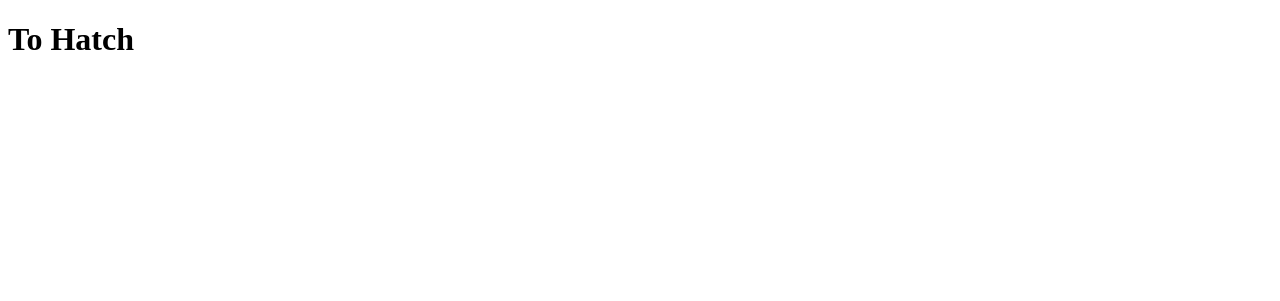
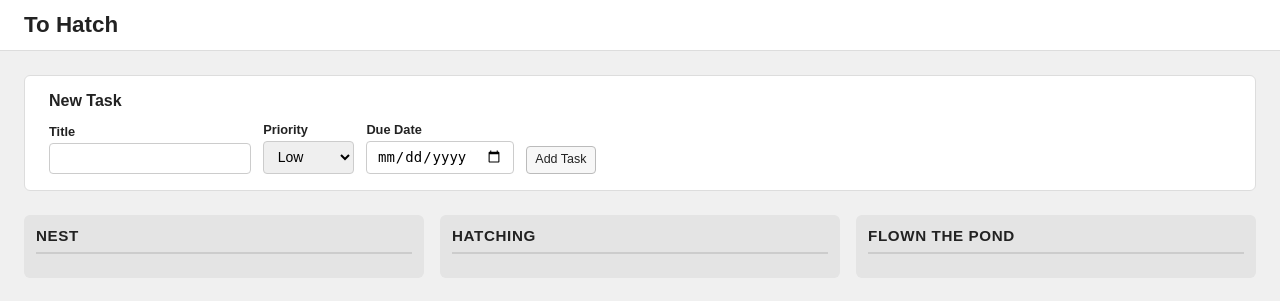
Before and after one commit to diskdog/to-hatch, a FastAPI app: page / in a window 1280 px wide. Before the commit the part shown is almost empty. Shown: the top 301 px of the page. Run offline with FastAPI, Linux system fonts and the light colour scheme.

Commit message:
Kanban Board Layout

```diff
--- /dev/null
+++ b/static/style.css
@@ -0,0 +1,227 @@
+*, *::before, *::after {
+  box-sizing: border-box;
+}
+
+body {
+  margin: 0;
+  font-family: sans-serif;
+  background: #f0f0f0;
+  color: #222;
+}
+
+/* Header */
+.site-header {
+  padding: 0.75rem 1.5rem;
+  background: #fff;
+  border-bottom: 1px solid #ddd;
+}
+
+.site-header h1 {
+  margin: 0;
+  font-size: 1.4rem;
+}
+
+main {
+  padding: 1.5rem;
+  max-width: 1280px;
+  margin: 0 auto;
+}
+
+/* Task creation form */
+.task-form {
+  background: #fff;
+  border: 1px solid #ddd;
+  border-radius: 6px;
+  padding: 1rem 1.5rem;
+  margin-bottom: 1.5rem;
+}
+
+.task-form h2 {
+  margin: 0 0 0.75rem;
+  font-size: 1rem;
+  font-weight: 700;
+}
+
+.form-row {
+  display: flex;
+  flex-wrap: wrap;
+  gap: 0.75rem;
+  align-items: flex-end;
+}
+
+.form-group {
+  display: flex;
+  flex-direction: column;
+  gap: 0.25rem;
+}
+
+.form-group label {
+  font-size: 0.8rem;
+  font-weight: 600;
+}
+
+.form-group input,
+.form-group select {
+  padding: 0.4rem 0.6rem;
+  border: 1px solid #ccc;
+  border-radius: 4px;
+  font-size: 0.875rem;
+}
+
+/* Kanban board */
+.board {
+  display: flex;
+  gap: 1rem;
+  align-items: flex-start;
+}
+
+.column {
+  flex: 1;
+  min-width: 0;
+  background: #e4e4e4;
+  border-radius: 6px;
+  padding: 0.75rem;
+}
+
+.column-header {
+  margin: 0 0 0.75rem;
+  font-size: 0.95rem;
+  font-weight: 700;
+  text-transform: uppercase;
+  letter-spacing: 0.04em;
+  padding-bottom: 0.5rem;
+  border-bottom: 2px solid #ccc;
+}
+
+.card-list {
+  display: flex;
+  flex-direction: column;
+  gap: 0.5rem;
+}
+
+/* Task cards */
+.card {
+  background: #fff;
+  border: 1px solid #ddd;
+  border-left: 4px solid #999;
+  border-radius: 4px;
+  padding: 0.75rem;
+}
+
+.card.priority-high {
+  border-left-color: #c53030;
+}
+
+.card.priority-medium {
+  border-left-color: #c05621;
+}
+
+.card.priority-low {
+  border-left-color: #2b6cb0;
+}
+
+.card-title {
+  margin: 0 0 0.4rem;
+  font-size: 0.9rem;
+  font-weight: 600;
+}
+
+.card-meta {
+  display: grid;
+  grid-template-columns: auto 1fr;
+  column-gap: 0.4rem;
+  row-gap: 0.1rem;
+  margin: 0 0 0.5rem;
+  font-size: 0.78rem;
+  color: #555;
+}
+
+.card-meta dt {
+  font-weight: 600;
+}
+
+.card-meta dd {
+  margin: 0;
+}
+
+.card-actions {
+  display: flex;
+  flex-wrap: wrap;
+  gap: 0.35rem;
+}
+
+.card-actions form {
+  display: contents;
+}
+
+/* Buttons */
+.btn,
+.btn-delete,
+.btn-move,
+.btn-move-back {
+  display: inline-block;
+  padding: 0.25rem 0.55rem;
+  border: 1px solid #bbb;
+  border-radius: 4px;
+  font-size: 0.78rem;
+  cursor: pointer;
+  background: #f7f7f7;
+  color: #222;
+  text-decoration: none;
+  white-space: nowrap;
+  line-height: 1.4;
+}
+
+.btn:hover,
+.btn-delete:hover,
+.btn-move:hover,
+.btn-move-back:hover {
+  background: #ececec;
+}
+
+.btn-delete {
+  border-color: #c53030;
+  color: #c53030;
+}
+
+.btn-delete:hover {
+  background: #fff5f5;
+}
+
+.btn-move {
+  border-color: #2b6cb0;
+  color: #2b6cb0;
+}
+
+.btn-move:hover {
+  background: #ebf4ff;
+}
+
+.btn-move-back {
+  border-color: #999;
+  color: #555;
+}
+
+.btn-move-back:hover {
+  background: #e8e8e8;
+}
+
+/* Responsive: stack columns vertically on narrow screens */
+@media (max-width: 768px) {
+  .board {
+    flex-direction: column;
+  }
+
+  .column {
+    width: 100%;
+  }
+
+  .form-row {
+    flex-direction: column;
+    align-items: stretch;
+  }
+
+  .form-row .btn {
+    align-self: flex-start;
+  }
+}
--- a/templates/index.html
+++ b/templates/index.html
@@ -4,8 +4,131 @@
     <meta charset="UTF-8" />
     <meta name="viewport" content="width=device-width, initial-scale=1.0" />
     <title>To Hatch</title>
+    <link rel="stylesheet" href="/static/style.css" />
   </head>
   <body>
-    <h1>To Hatch</h1>
+    <header class="site-header">
+      <h1>To Hatch</h1>
+    </header>
+
+    <main>
+      <section class="task-form" aria-label="Add a new task">
+        <h2>New Task</h2>
+        <form action="/tasks" method="post" class="form-row">
+          <div class="form-group">
+            <label for="title">Title</label>
+            <input type="text" id="title" name="title" required />
+          </div>
+          <div class="form-group">
+            <label for="priority">Priority</label>
+            <select id="priority" name="priority">
+              <option value="low">Low</option>
+              <option value="medium">Medium</option>
+              <option value="high">High</option>
+            </select>
+          </div>
+          <div class="form-group">
+            <label for="due_date">Due Date</label>
+            <input type="date" id="due_date" name="due_date" />
+          </div>
+          <button type="submit" class="btn">Add Task</button>
+        </form>
+      </section>
+
+      <div class="board" role="region" aria-label="Kanban board">
+
+        <section class="column" aria-label="Nest">
+          <h2 class="column-header">Nest</h2>
+          <div class="card-list">
+            {% for task in tasks if task.status == 'nest' %}
+            <article class="card priority-{{ task.priority }}">
+              <h3 class="card-title">{{ task.title }}</h3>
+              <dl class="card-meta">
+                <dt>Priority</dt>
+                <dd>{{ task.priority }}</dd>
+                {% if task.due_date %}
+                <dt>Due</dt>
+                <dd>{{ task.due_date }}</dd>
+                {% endif %}
+              </dl>
+              <div class="card-actions">
+                <a href="/tasks/{{ task.id }}/edit" class="btn">Edit</a>
+                <form action="/tasks/{{ task.id }}/delete" method="post">
+                  <button type="submit" class="btn btn-delete">Delete</button>
+                </form>
+                <form action="/tasks/{{ task.id }}/move" method="post">
+                  <input type="hidden" name="direction" value="forward" />
+                  <button type="submit" class="btn btn-move">&#8594; Hatching</button>
+                </form>
+              </div>
+            </article>
+            {% endfor %}
+          </div>
+        </section>
+
+        <section class="column" aria-label="Hatching">
+          <h2 class="column-header">Hatching</h2>
+          <div class="card-list">
+            {% for task in tasks if task.status == 'hatching' %}
+            <article class="card priority-{{ task.priority }}">
+              <h3 class="card-title">{{ task.title }}</h3>
+              <dl class="card-meta">
+                <dt>Priority</dt>
+                <dd>{{ task.priority }}</dd>
+                {% if task.due_date %}
+                <dt>Due</dt>
+                <dd>{{ task.due_date }}</dd>
+                {% endif %}
+              </dl>
+              <div class="card-actions">
+                <a href="/tasks/{{ task.id }}/edit" class="btn">Edit</a>
+                <form action="/tasks/{{ task.id }}/delete" method="post">
+                  <button type="submit" class="btn btn-delete">Delete</button>
+                </form>
+                <form action="/tasks/{{ task.id }}/move" method="post">
+                  <input type="hidden" name="direction" value="back" />
+                  <button type="submit" class="btn btn-move-back">&#8592; Nest</button>
+                </form>
+                <form action="/tasks/{{ task.id }}/move" method="post">
+                  <input type="hidden" name="direction" value="forward" />
+                  <button type="submit" class="btn btn-move">&#8594; Flown</button>
+                </form>
+              </div>
+            </article>
+            {% endfor %}
+          </div>
+        </section>
+
+        <section class="column" aria-label="Flown the Pond">
+          <h2 class="column-header">Flown the Pond</h2>
+          <div class="card-list">
+            {% for task in tasks if task.status == 'flown' %}
+            <article class="card priority-{{ task.priority }}">
+              <h3 class="card-title">{{ task.title }}</h3>
+              <dl class="card-meta">
+                <dt>Priority</dt>
+                <dd>{{ task.priority }}</dd>
+                {% if task.due_date %}
+                <dt>Due</dt>
+                <dd>{{ task.due_date }}</dd>
+                {% endif %}
+              </dl>
+              <div class="card-actions">
+                <a href="/tasks/{{ task.id }}/edit" class="btn">Edit</a>
+                <form action="/tasks/{{ task.id }}/delete" method="post">
+                  <button type="submit" class="btn btn-delete">Delete</button>
+                </form>
+                <form action="/tasks/{{ task.id }}/move" method="post">
+                  <input type="hidden" name="direction" value="back" />
+                  <button type="submit" class="btn btn-move-back">&#8592; Hatching</button>
+                </form>
+              </div>
+            </article>
+            {% endfor %}
+          </div>
+        </section>
+
+      </div>
+    </main>
   </body>
 </html>
```
